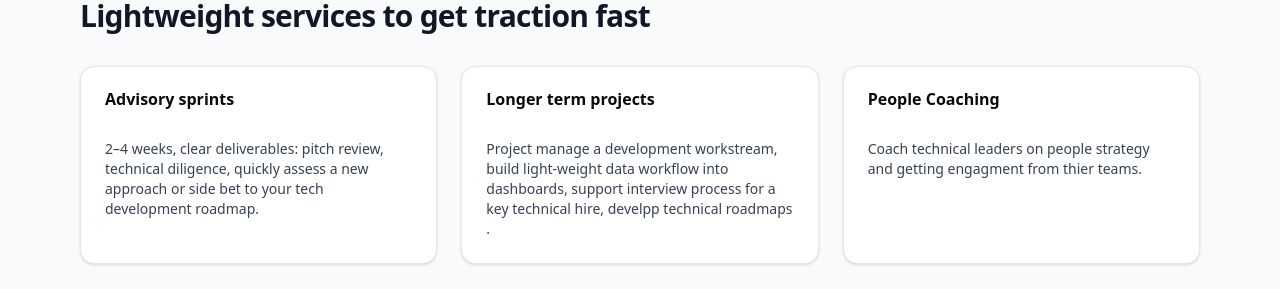
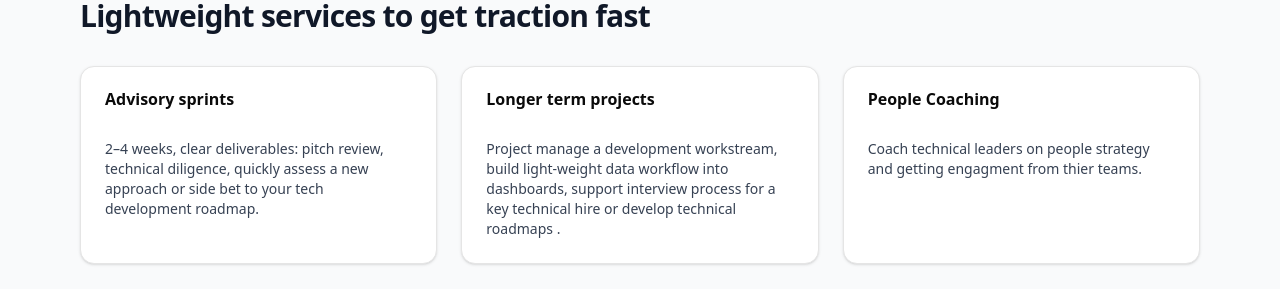
Before and after one commit to Its-All-Math/lance-site, a Next.js app: page / in a window 1280 px wide. Shown: the part 780-1069 px from the top of the page. Built offline with nearby package versions, Linux system fonts and the light colour scheme.

Commit message:
Update engagments spelling

```diff
--- a/app/page.tsx
+++ b/app/page.tsx
@@ -101,7 +101,7 @@ export default function Landing() {
                 <CardTitle>Longer term projects</CardTitle>
               </CardHeader>
               <CardContent>
-                <p className="text-sm text-gray-700">Project manage a development workstream, build light-weight data workflow into dashboards, support interview process for a key technical hire, develpp technical roadmaps .</p>
+                <p className="text-sm text-gray-700">Project manage a development workstream, build light-weight data workflow into dashboards, support interview process for a key technical hire or develop technical roadmaps .</p>
               </CardContent>
             </Card>
             <Card>
```
